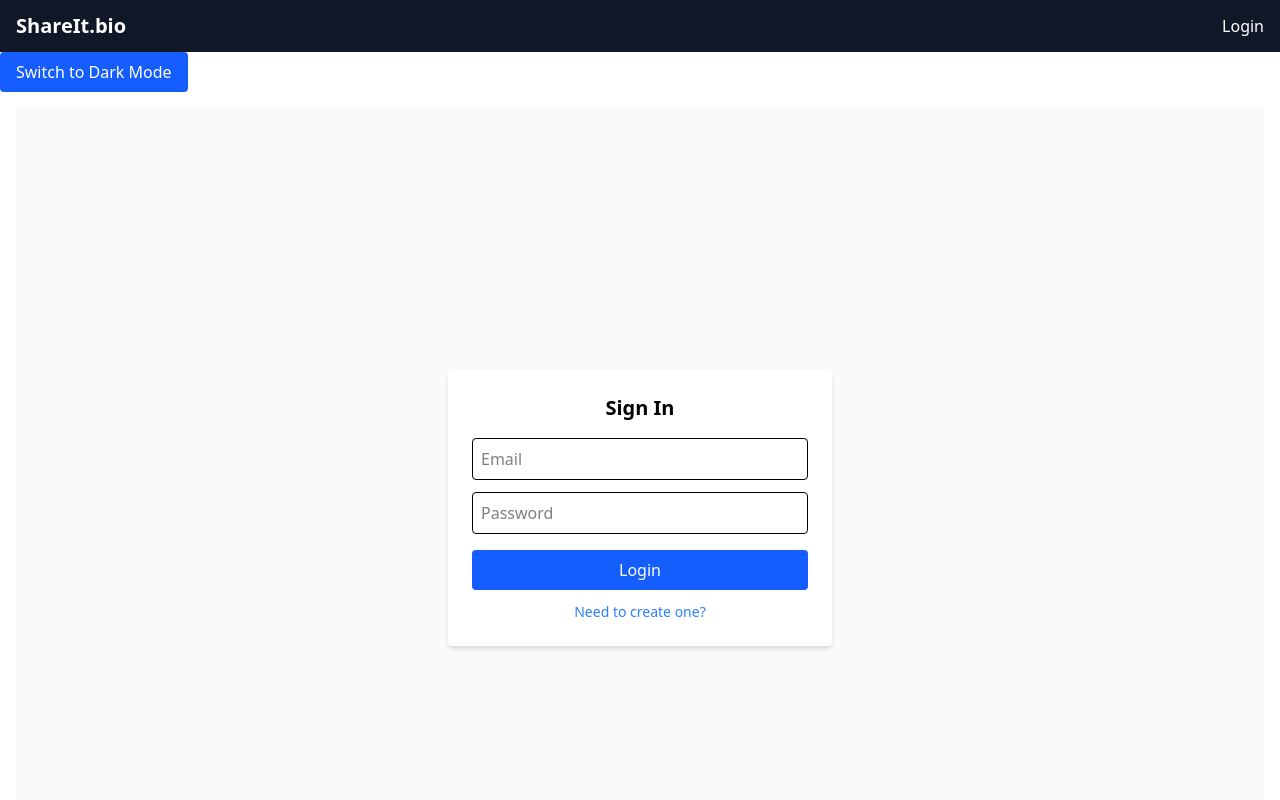
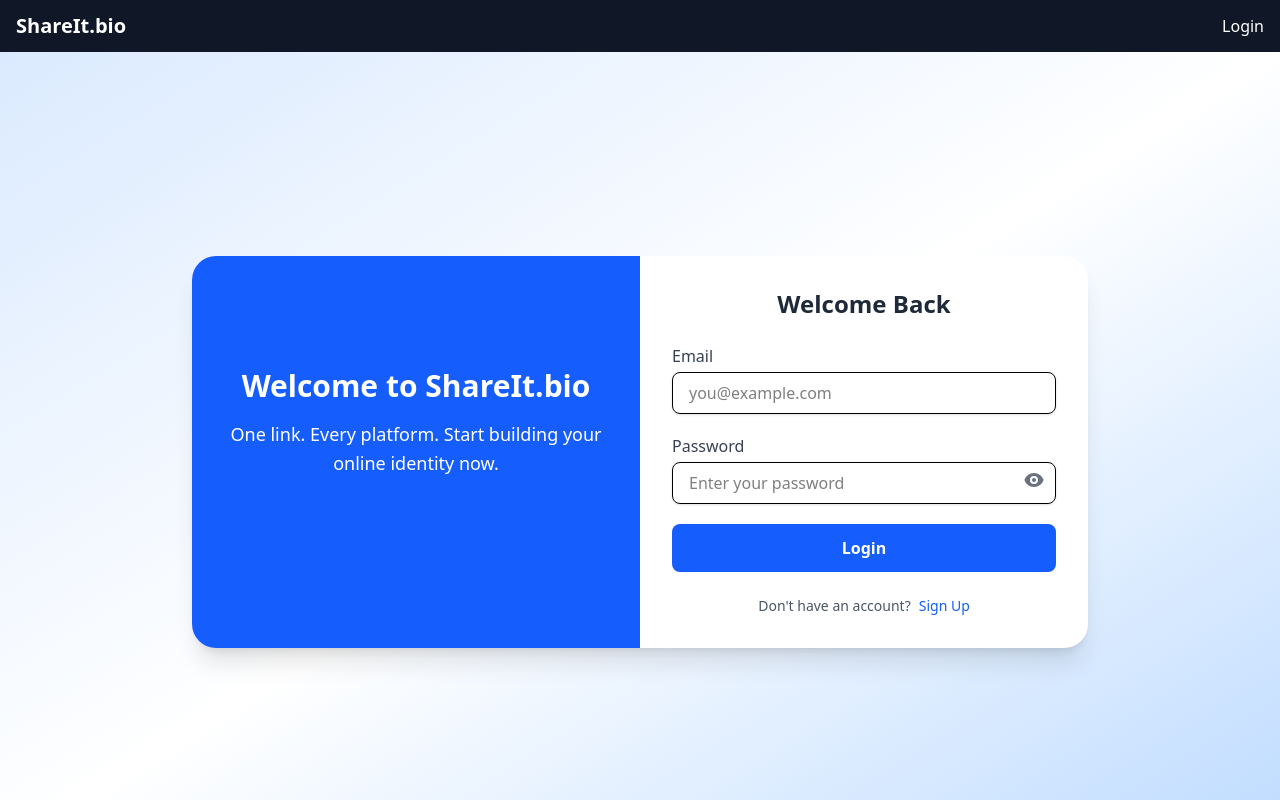
Before and after one commit to Nahom-ketsela/Link-in-Bio-Builder, a React (Vite) app in the folder link-in-bio-builder/: page /auth in a window 1280 px wide. Shown: the top 800 px of the page. Built offline with nearby package versions, Linux system fonts and the light colour scheme; no server answers.

Commit message:
ui fixes for auth page.

```diff
--- a/link-in-bio-builder/src/App.jsx
+++ b/link-in-bio-builder/src/App.jsx
@@ -15,8 +15,6 @@ function App() {
     <ThemeProvider>
       <>
         <Navbar />
-        <ThemeToggle />
-        <div className="p-4">
         <ErrorBoundary>
           <Routes>
             <Route path="/" element={<Home />} />
@@ -25,10 +23,9 @@ function App() {
             <Route path="/:username" element={<PublicProfile />} />
           </Routes>
         </ErrorBoundary>
-        </div>
         <Footer />
       </>
-    </ThemeProvider>
+    </ThemeProvider >
   );
 }
 
--- a/link-in-bio-builder/src/pages/Auth.jsx
+++ b/link-in-bio-builder/src/pages/Auth.jsx
@@ -1,68 +1,139 @@
-import { useState } from 'react'
-import { auth } from '../firebase'
-import { createUserWithEmailAndPassword, signInWithEmailAndPassword } from 'firebase/auth'
-import { useNavigate } from 'react-router-dom'
+import { useState } from 'react';
+import { auth } from '../firebase';
+import { createUserWithEmailAndPassword, signInWithEmailAndPassword } from 'firebase/auth';
+import { useNavigate } from 'react-router-dom';
+import { HiEye, HiEyeOff } from 'react-icons/hi';
 
 const Auth = () => {
-    const [isRegistering, setIsRegistering] = useState(false)
-    const [email, setEmail] = useState('')
-    const [password, setPassword] = useState('')
-    const [error, setError] = useState('')
-    const navigate = useNavigate()
+    const [isRegistering, setIsRegistering] = useState(false);
+    const [email, setEmail] = useState('');
+    const [password, setPassword] = useState('');
+    const [confirmPassword, setConfirmPassword] = useState('');
+    const [error, setError] = useState('');
+    const [showPassword, setShowPassword] = useState(false);
+    const [showConfirm, setShowConfirm] = useState(false);
+    const navigate = useNavigate();
 
     const handleSubmit = async (e) => {
-        e.preventDefault()
-        setError('')
+        e.preventDefault();
+        setError('');
+
+        if (isRegistering && password !== confirmPassword) {
+            setError("Passwords don't match.");
+            return;
+        }
+
         try {
             if (isRegistering) {
-                await createUserWithEmailAndPassword(auth, email, password)
+                await createUserWithEmailAndPassword(auth, email, password);
             } else {
-                await signInWithEmailAndPassword(auth, email, password)
+                await signInWithEmailAndPassword(auth, email, password);
             }
-            navigate('/dashboard')
+            navigate('/dashboard');
         } catch (err) {
-            setError(err.message)
+            setError(err.message);
         }
-    }
+    };
 
     return (
-        <div className="min-h-screen flex items-center justify-center bg-gray-50">
-            <form onSubmit={handleSubmit} className="bg-white p-6 rounded shadow-md w-full max-w-sm">
-                <h2 className="text-xl font-semibold mb-4 text-center">
-                    {isRegistering ? 'Create Account' : 'Sign In'}
+        <div className="min-h-screen flex items-center justify-center bg-gradient-to-br from-blue-100 via-white to-blue-200 px-4">
+            <div className="max-w-4xl w-full bg-white rounded-3xl shadow-xl overflow-hidden flex flex-col md:flex-row transition-all">
+                {/* Left Panel */}
+                <div className="hidden md:block md:w-1/2 bg-blue-600 text-white p-8 flex items-center justify-center">
+                    <div className="text-center">
+                        <h2 className="text-3xl font-bold mb-4 mt-20">Welcome to ShareIt.bio</h2>
+                        <p className="text-lg leading-relaxed">One link. Every platform. Start building your online identity now.</p>
+                    </div>
+                </div>
+
+                {/* Right Panel */}
+                <div className="w-full md:w-1/2 p-8">
+                    <h2 className="text-2xl font-bold text-center mb-6 text-gray-800">
+                        {isRegistering ? 'Create Your Account' : 'Welcome Back'}
                     </h2>
-                {error && <p className="text-red-600 text-sm mb-3">{error}</p>}
+
+                    {error && <p className="text-red-600 text-sm text-center mb-4">{error}</p>}
+
+                    <form onSubmit={handleSubmit} className="space-y-5">
+                        <div>
+                            <label className="block text-gray-700 mb-1">Email</label>
                             <input
                                 type="email"
-                    placeholder="Email"
-                    className="w-full p-2 border rounded mb-3"
+                                placeholder="you@example.com"
+                                className="w-full px-4 py-2 border rounded-lg shadow-sm focus:outline-none focus:ring-2 focus:ring-blue-400 transition"
                                 value={email}
                                 onChange={(e) => setEmail(e.target.value)}
                                 required
                             />
+                        </div>
+
+                        <div className="relative">
+                            <label className="block text-gray-700 mb-1">Password</label>
                             <input
-                    type="password"
-                    placeholder="Password"
-                    className="w-full p-2 border rounded mb-4"
+                                type={showPassword ? 'text' : 'password'}
+                                placeholder="Enter your password"
+                                className="w-full px-4 py-2 border rounded-lg shadow-sm focus:outline-none focus:ring-2 focus:ring-blue-400 transition"
                                 value={password}
                                 onChange={(e) => setPassword(e.target.value)}
                                 required
                             />
                             <button
+                                type="button"
+                                className="absolute top-9 right-3 text-gray-500"
+                                onClick={() => setShowPassword(!showPassword)}
+                            >
+                                {showPassword ? <HiEyeOff size={20} /> : <HiEye size={20} />}
+                            </button>
+                        </div>
+
+                        {isRegistering && (
+                            <div className="relative">
+                                <label className="block text-gray-700 mb-1">Confirm Password</label>
+                                <input
+                                    type={showConfirm ? 'text' : 'password'}
+                                    placeholder="Re-enter your password"
+                                    className="w-full px-4 py-2 border rounded-lg shadow-sm focus:outline-none focus:ring-2 focus:ring-blue-400 transition"
+                                    value={confirmPassword}
+                                    onChange={(e) => setConfirmPassword(e.target.value)}
+                                    required
+                                />
+                                <button
+                                    type="button"
+                                    className="absolute top-9 right-3 text-gray-500"
+                                    onClick={() => setShowConfirm(!showConfirm)}
+                                >
+                                    {showConfirm ? <HiEyeOff size={20} /> : <HiEye size={20} />}
+                                </button>
+                            </div>
+                        )}
+
+                        <button
                             type="submit"
-                    className="w-full bg-blue-600 text-white py-2 rounded hover:bg-blue-700"
+                            className="w-full py-3 bg-blue-600 text-white rounded-lg font-semibold hover:bg-blue-700 transition duration-300"
                         >
                             {isRegistering ? 'Register' : 'Login'}
                         </button>
-                <p
-                    className="text-sm text-center mt-3 cursor-pointer text-blue-500 hover:underline"
-                    onClick={() => setIsRegistering(!isRegistering)}
+                    </form>
+
+                    <div className="text-center mt-6 text-sm">
+                        <span className="text-gray-600">
+                            {isRegistering ? 'Already have an account?' : "Don't have an account?"}
+                        </span>
+                        <button
+                            type="button"
+                            onClick={() => {
+                                setIsRegistering(!isRegistering);
+                                setError('');
+                            }}
+                            className="text-blue-600 font-medium ml-2 hover:underline transition"
                         >
-                    {isRegistering ? 'Already have an account?' : 'Need to create one?'}
-                </p>
-            </form>
+                            {isRegistering ? 'Sign In' : 'Sign Up'}
+                        </button>
                     </div>
-    )
-}
+                </div>
+            </div>
+        </div>
+    );
+};
 
-export default Auth
+export default Auth;
```
Lines whose indentation alone changed are shown as unchanged.
